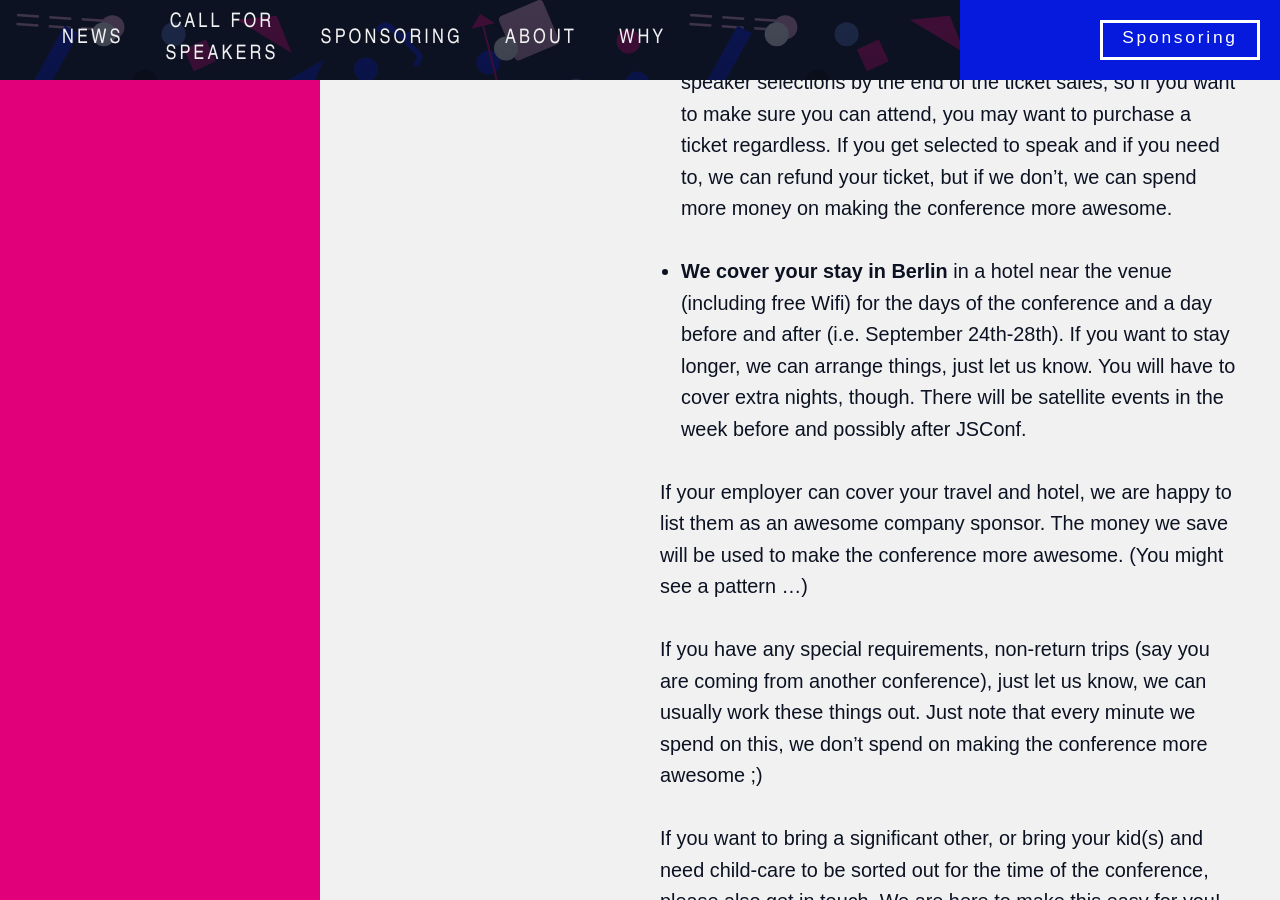
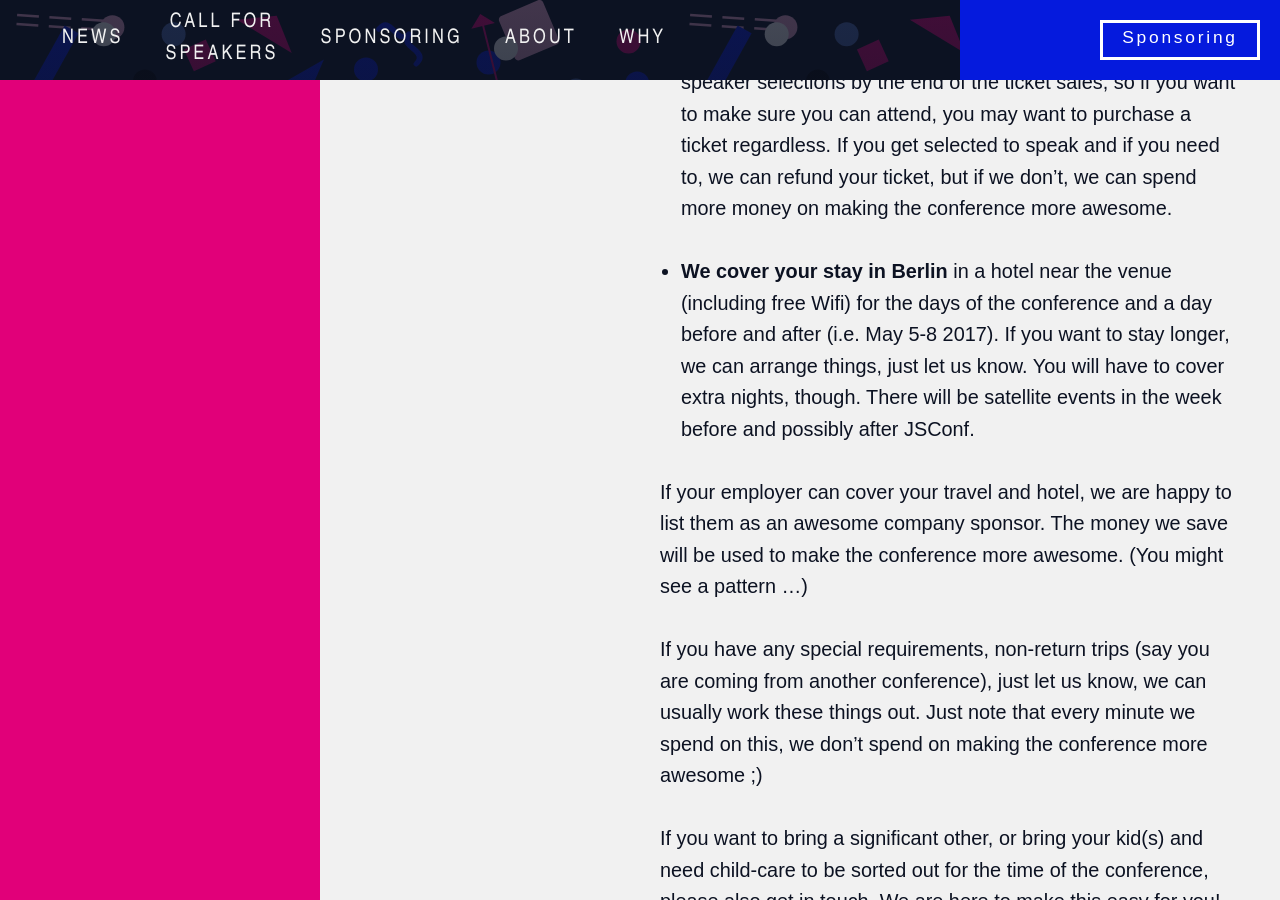
Before and after one commit to jsconf/2017.jsconf.eu, a Jekyll site: the page built from call-for-speakers.md, in a window 1280 px wide and 900 px high, scrolled down 6319 px. Built offline with Jekyll 4.4.1, drawn with Linux system fonts in a browser that asks for light colours; nearby versions of some CDN libraries; comment, search, counter and statistics services are not loaded; some of the changed text lies outside the part shown.

Commit message:
Correct some dates

```diff
--- a/call-for-speakers.md
+++ b/call-for-speakers.md
@@ -9,7 +9,7 @@
 
 > “JSConf EU — This is your conference.”
 
-We are inviting the JavaScript community to submit talks for the upcoming JSConf EU (Friday September 25th and Sunday 27th, Berlin). This Call for Presentation **closes on May 31st**.
+We are inviting the JavaScript community to submit talks for the upcoming JSConf EU (May 6-7 2017, Berlin). This Call for Presentation **closes on Jan 1st**.
 
 This is what we call a “Hybrid CFP”: If you think you have something great to talk about, tell us all about it and we consider your entry. If you know someone who has something great to talk about, nominate them. And if you are interested in hearing about a particular topic, nominate the topic, and we can try and find a match.
 
@@ -100,7 +100,7 @@
 
  * **Entrance to the conference.** We won’t be done with the speaker selections by the end of the ticket sales, so if you want to make sure you can attend, you may want to purchase a ticket regardless. If you get selected to speak and if you need to, we can refund your ticket, but if we don’t, we can spend more money on making the conference more awesome.
 
- * **We cover your stay in Berlin** in a hotel near the venue (including free Wifi) for the days of the conference and a day before and after (i.e. September 24th-28th). If you want to stay longer, we can arrange things, just let us know. You will have to cover extra nights, though. There will be satellite events in the week before and possibly after JSConf.
+ * **We cover your stay in Berlin** in a hotel near the venue (including free Wifi) for the days of the conference and a day before and after (i.e. May 5-8 2017). If you want to stay longer, we can arrange things, just let us know. You will have to cover extra nights, though. There will be satellite events in the week before and possibly after JSConf.
 
 <small>If your employer can cover your travel and hotel, we are happy to list them as an awesome company sponsor. The money we save will be used to make the conference more awesome. (You might see a pattern …)</small>
 
```
